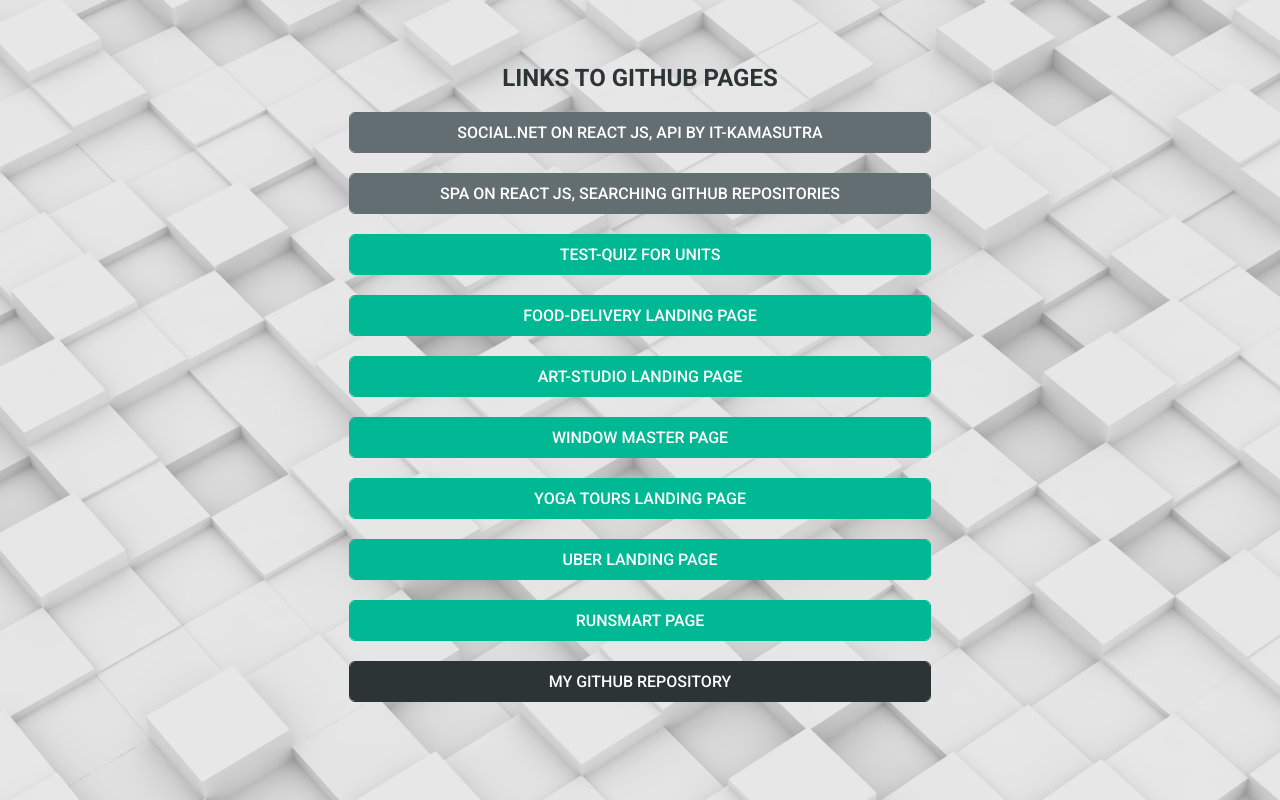
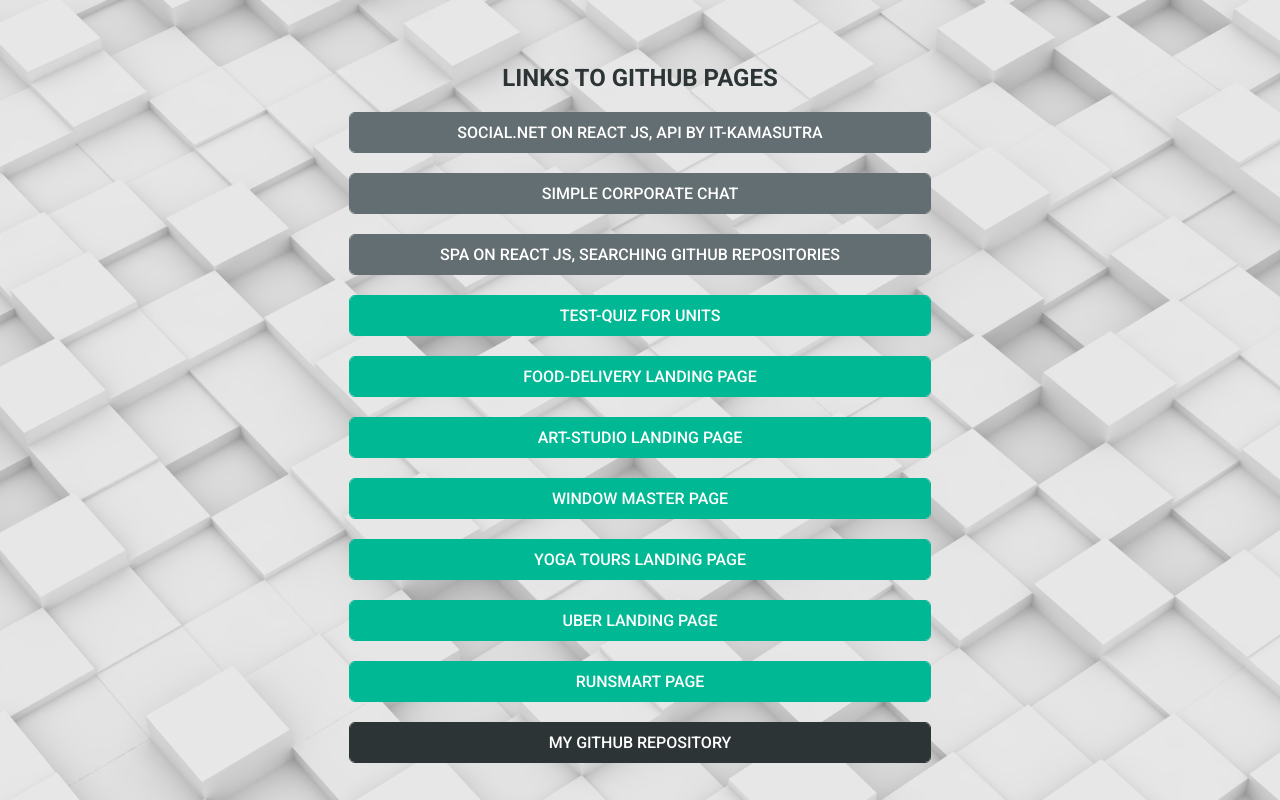
Before and after one commit to tatar88t/Portfolio, a plain HTML site: page index.html in a window 1280 px wide. Drawn offline with Linux system fonts and the light colour scheme.

Commit message:
imple chat `

```diff
--- a/index.html
+++ b/index.html
@@ -13,6 +13,7 @@
         <div class="container">
             <h1>Links To GitHub Pages</h1>
                 <a target="_blank" href="https://github.com/tatar88t/social_net" class="btn btn2 btn3">Social.net on React js, API by IT-Kamasutra</a>
+                <a target="_blank" href="https://github.com/tatar88t/simpleChat" class="btn btn2 btn3">Simple corporate Chat</a>
                 <a target="_blank" href="https://github.com/tatar88t/TestQuizGH" class="btn btn2 btn3">SPA on React js, Searching GitHub Repositories</a>
                 <a target="_blank" href="https://tatar88t.github.io/unitsQuiz/" class="btn btn2">Test-Quiz for UNITS</a>
                 <a target="_blank" href="https://tatar88t.github.io/FoodDelivery/dist/" class="btn btn2">Food-delivery landing page</a>
```
